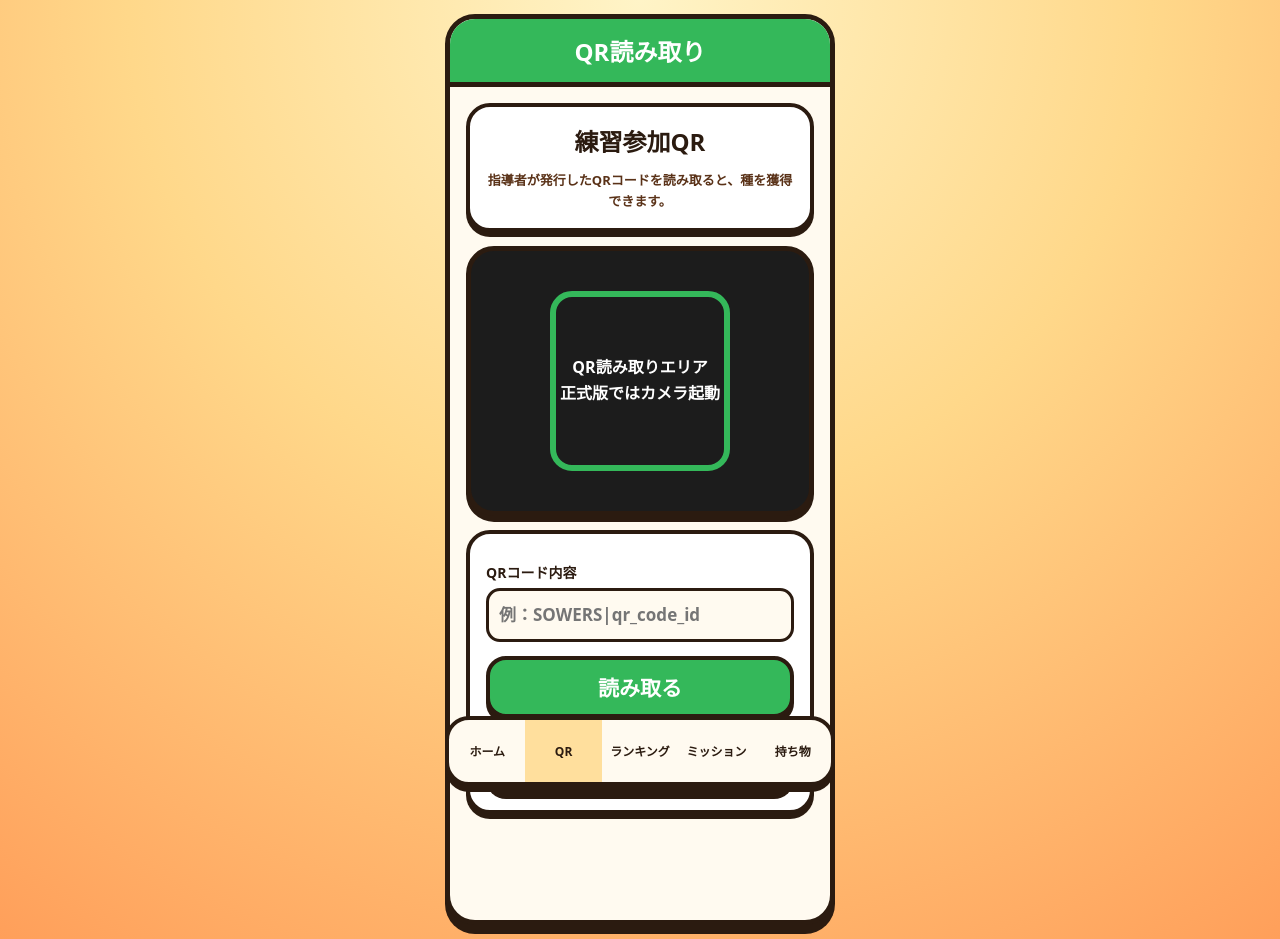
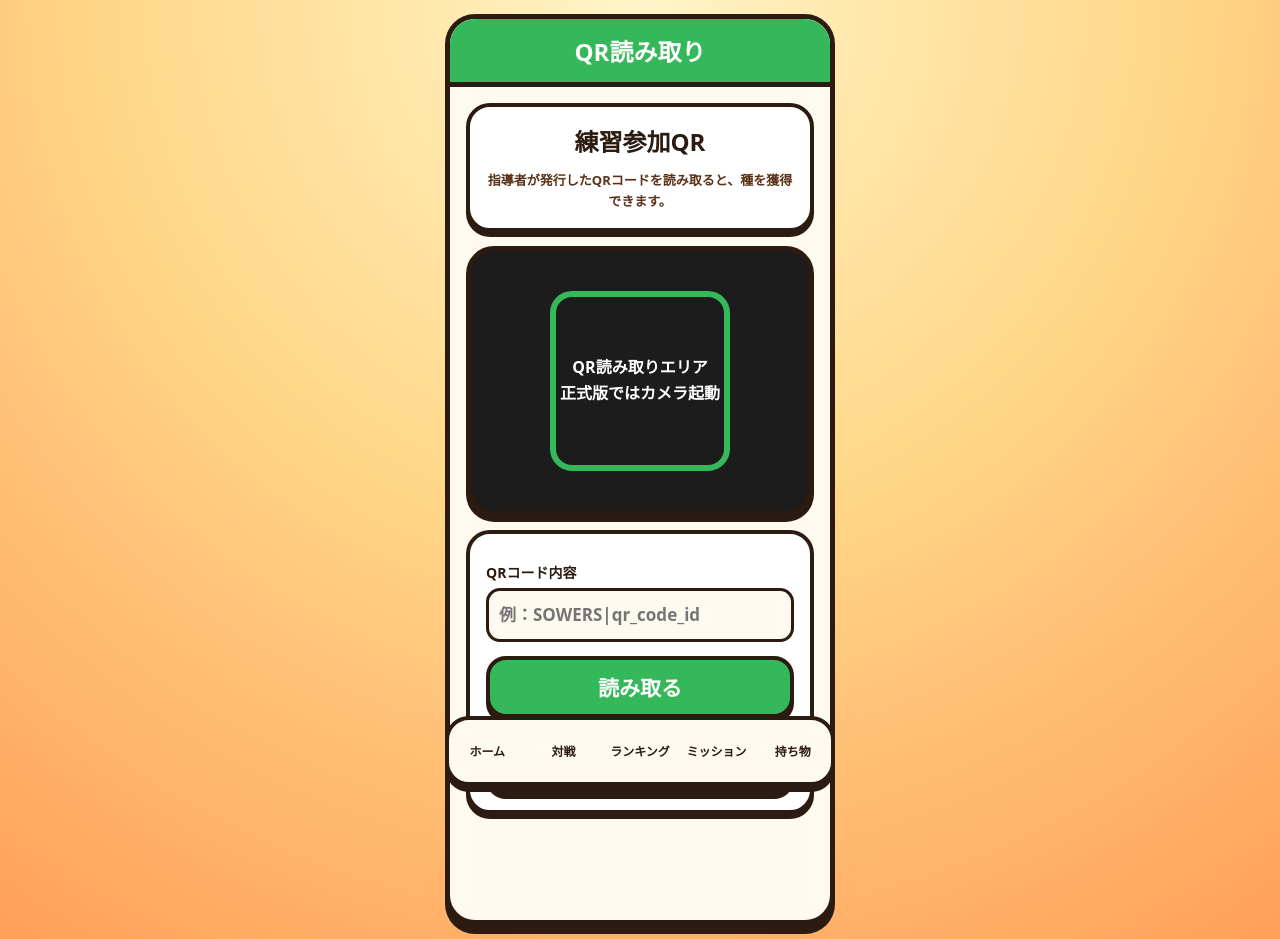
Before and after one commit to sowers-keita/sowers-monster, a Next.js app: page /qr in a window 1280 px wide. Built offline with nearby package versions, Linux system fonts and the light colour scheme; no server answers.

Commit message:
Add files via upload

```diff
--- a/components/BottomNav.tsx
+++ b/components/BottomNav.tsx
@@ -3,7 +3,7 @@
 import { useRouter } from "next/navigation";
 
 type BottomNavProps = {
-  active: "home" | "qr" | "ranking" | "mission" | "inventory";
+  active: "home" | "versus" | "ranking" | "mission" | "inventory";
 };
 
 export default function BottomNav({ active }: BottomNavProps) {
@@ -11,7 +11,7 @@ export default function BottomNav({ active }: BottomNavProps) {
 
   const items = [
     { key: "home", label: "ホーム", href: "/home" },
-    { key: "qr", label: "QR", href: "/qr" },
+    { key: "versus", label: "対戦", href: "/versus" },
     { key: "ranking", label: "ランキング", href: "/ranking" },
     { key: "mission", label: "ミッション", href: "/mission" },
     { key: "inventory", label: "持ち物", href: "/inventory" }
```
